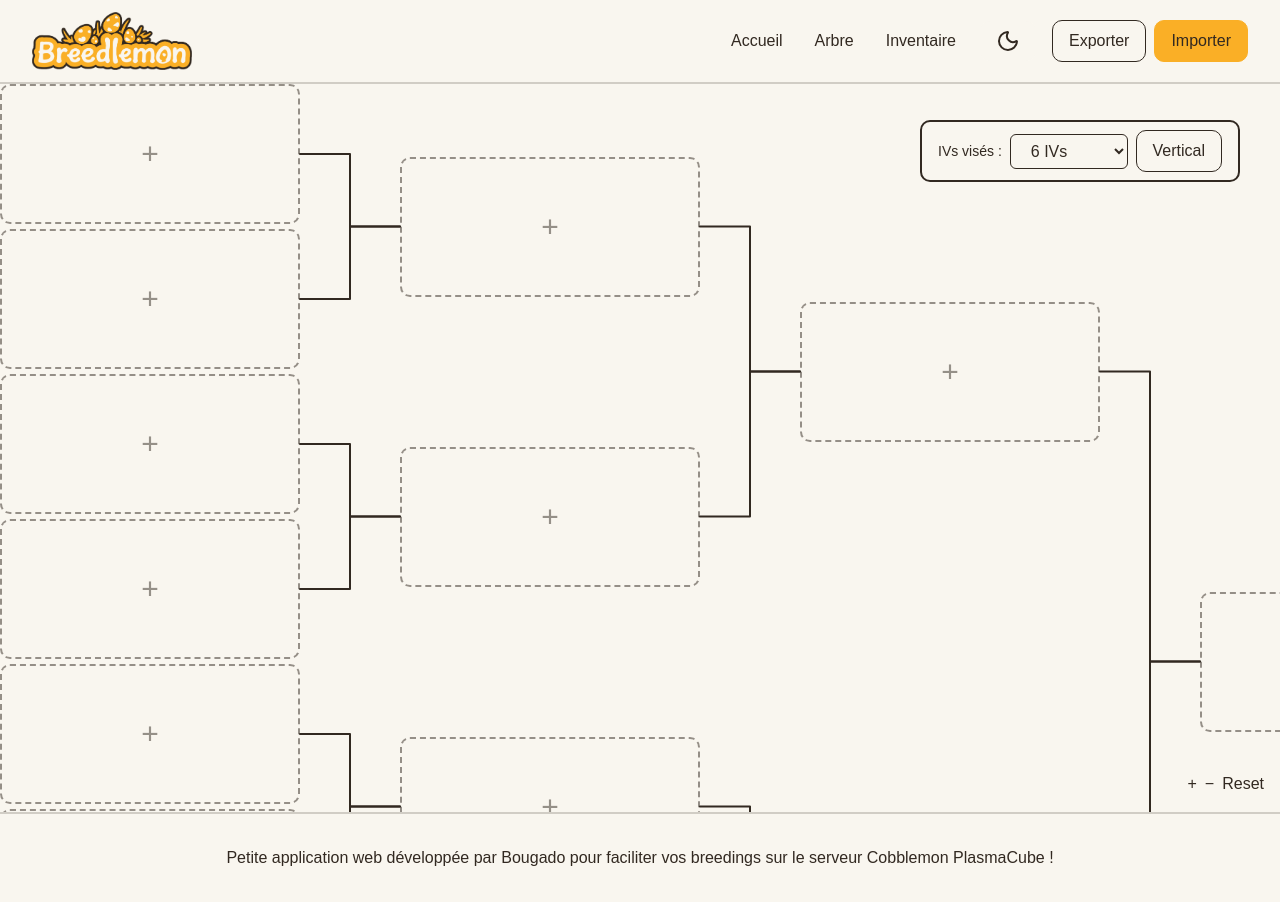
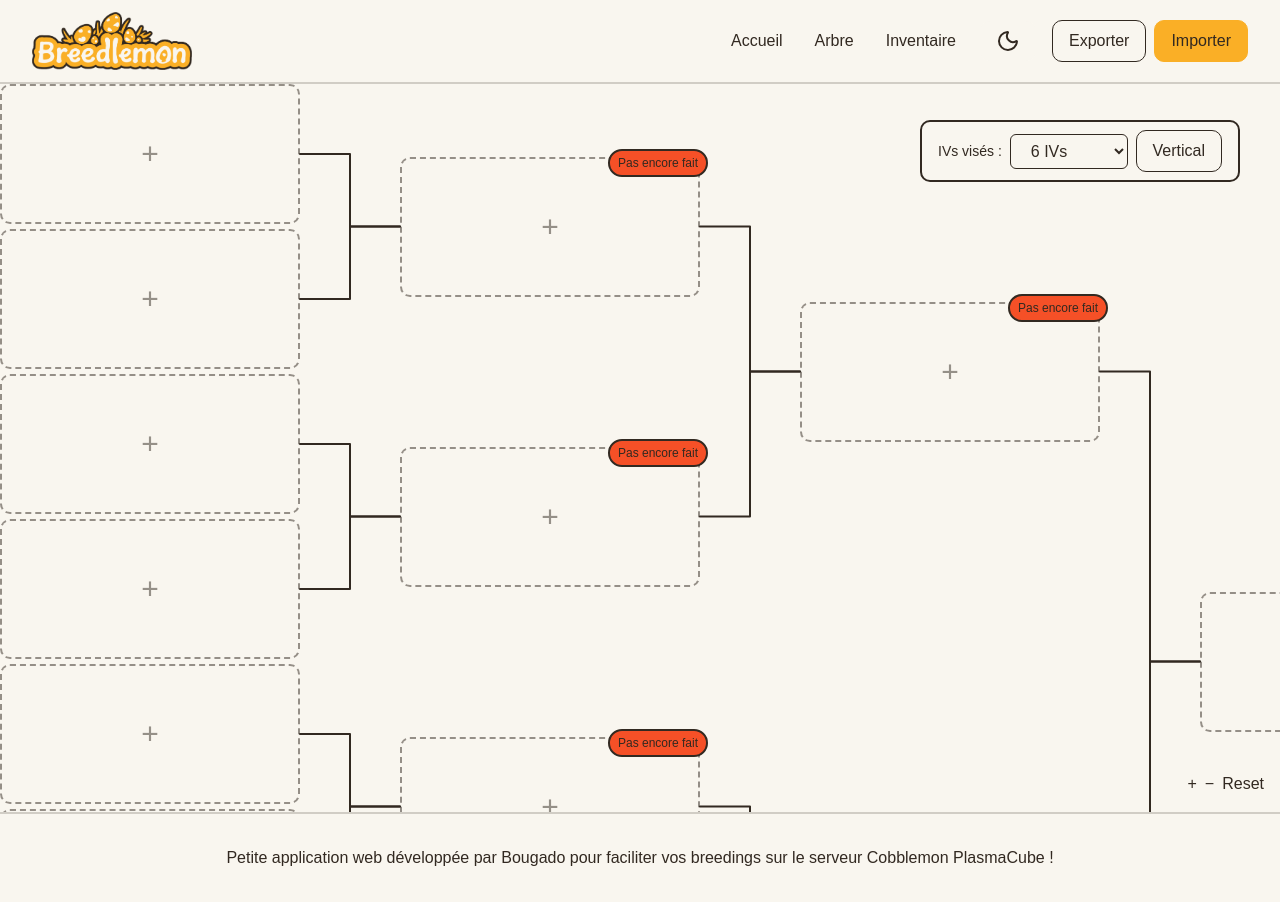
Before and after one commit to BougadoGaboudo/breedlemon, a Next.js app: page /tree in a window 1280 px wide. Built offline with nearby package versions, Linux system fonts and the light colour scheme; a web font is replaced by a local one.

Commit message:
feat(status): add breeding status on tree

```diff
--- a/components/GenealogyTreeView.tsx
+++ b/components/GenealogyTreeView.tsx
@@ -4,7 +4,12 @@ import { useMemo, useState } from "react";
 import { PokemonSpecies } from "@/types";
 import { useGenealogyTreeStore } from "@/stores/genealogyTreeStore";
 import { useInventoryStore } from "@/stores/inventoryStore";
-import { getEligibleEntriesForSlot, getEligibleSpeciesForSlot, getForcedGenderForSlot } from "@/lib/genealogyTree";
+import {
+  getEligibleEntriesForSlot,
+  getEligibleSpeciesForSlot,
+  getForcedGenderForSlot,
+  getPairingKey,
+} from "@/lib/genealogyTree";
 import { computeLayout } from "@/lib/layout";
 import { Canvas } from "./Canvas";
 import { CanvasEdges } from "./CanvasEdges";
@@ -27,6 +32,8 @@ export function GenealogyTreeView({ allSpecies }: { allSpecies: PokemonSpecies[]
   const assignSlot = useGenealogyTreeStore((s) => s.assignSlot);
   const entries = useInventoryStore((s) => s.entries);
   const addEntry = useInventoryStore((s) => s.addEntry);
+  const pairingStatus = useGenealogyTreeStore((s) => s.pairingStatus);
+  const setPairingStatus = useGenealogyTreeStore((s) => s.setPairingStatus);
   const { breedSlot, canBreedSlot } = useTreeBreed(allSpecies);
 
   const [orientation, setOrientation] = useState<"horizontal" | "vertical">("horizontal");
@@ -121,6 +128,14 @@ export function GenealogyTreeView({ allSpecies }: { allSpecies: PokemonSpecies[]
                 onClick={() => setSelectedSlot({ genIndex: node.genIndex, slotIndex: node.slotIndex })}
                 canBreed={!entry && canBreedSlot(node.genIndex, node.slotIndex)}
                 onBreed={() => breedSlot(node.genIndex, node.slotIndex)}
+                pairingStatus={
+                  node.genIndex > 0
+                    ? (pairingStatus[getPairingKey(node.genIndex, node.slotIndex)] ?? "not_started")
+                    : undefined
+                }
+                onPairingStatusChange={
+                  node.genIndex > 0 ? (status) => setPairingStatus(node.genIndex, node.slotIndex, status) : undefined
+                }
               />
             </div>
           );
--- /dev/null
+++ b/components/PairingStatusBadge.tsx
@@ -0,0 +1,37 @@
+"use client";
+
+import { PairingStatus } from "@/lib/genealogyTree";
+
+type PairingStatusBadgeProps = {
+  status: PairingStatus;
+  onChange: (status: PairingStatus) => void;
+};
+
+const STATUS_ORDER: PairingStatus[] = ["not_started", "in_progress", "done"];
+
+const STATUS_CONFIG: Record<PairingStatus, { label: string; color: string }> = {
+  not_started: { label: "Pas encore fait", color: "bg-red-500" },
+  in_progress: { label: "En cours", color: "bg-primary-500" },
+  done: { label: "Terminé", color: "bg-green-500" },
+};
+
+export function PairingStatusBadge({ status, onChange }: PairingStatusBadgeProps) {
+  const handleClick = (e: React.MouseEvent) => {
+    e.stopPropagation();
+    const nextIndex = (STATUS_ORDER.indexOf(status) + 1) % STATUS_ORDER.length;
+    onChange(STATUS_ORDER[nextIndex]);
+  };
+
+  const { label, color } = STATUS_CONFIG[status];
+
+  return (
+    <button
+      type="button"
+      onClick={handleClick}
+      title={`${label} - clique pour changer`}
+      className={`absolute -top-2 -right-2 flex items-center gap-1 px-2 py-1 rounded-full border-2 border-dark-500  text-xs cursor-pointer z-10 ${color}`}
+    >
+      {label}
+    </button>
+  );
+}
--- a/components/SaveFileControls.tsx
+++ b/components/SaveFileControls.tsx
@@ -15,13 +15,14 @@ export function SaveFileControls() {
   const targetIvCount = useGenealogyTreeStore((s) => s.targetIvCount);
   const tree = useGenealogyTreeStore((s) => s.tree);
   const loadTree = useGenealogyTreeStore((s) => s.loadTree);
+  const pairingStatus = useGenealogyTreeStore((s) => s.pairingStatus);
 
   const fileInputRef = useRef<HTMLInputElement>(null);
 
   const handleExport = () =>
     exportBreedlemonData({
       inventory: { entries, nextDisplayNumber },
-      genealogyTree: { targetIvCount, tree },
+      genealogyTree: { targetIvCount, tree, pairingStatus },
     });
 
   const handleFileSelected = (e: React.ChangeEvent<HTMLInputElement>) => {
@@ -35,7 +36,7 @@ export function SaveFileControls() {
         return;
       }
       loadEntries(parsed.inventory.entries, parsed.inventory.nextDisplayNumber);
-      loadTree(parsed.genealogyTree.targetIvCount, parsed.genealogyTree.tree);
+      loadTree(parsed.genealogyTree.targetIvCount, parsed.genealogyTree.tree, parsed.genealogyTree.pairingStatus);
     });
 
     e.target.value = "";
--- a/components/TreeCard.tsx
+++ b/components/TreeCard.tsx
@@ -9,6 +9,8 @@ import { useGenealogyTreeStore } from "@/stores/genealogyTreeStore";
 import { TreeCardPreview } from "./TreeCardPreview";
 import { useRef, useState } from "react";
 import { cn } from "@/lib/utils";
+import { PairingStatus } from "@/lib/genealogyTree";
+import { PairingStatusBadge } from "./PairingStatusBadge";
 
 type TreeCardProps = {
   entry: InventoryEntry | undefined;
@@ -16,9 +18,19 @@ type TreeCardProps = {
   onClick: () => void;
   canBreed?: boolean;
   onBreed?: () => void;
+  pairingStatus?: PairingStatus;
+  onPairingStatusChange?: (status: PairingStatus) => void;
 };
 
-export function TreeCard({ entry, allSpecies, onClick, canBreed, onBreed }: TreeCardProps) {
+export function TreeCard({
+  entry,
+  allSpecies,
+  onClick,
+  canBreed,
+  onBreed,
+  pairingStatus,
+  onPairingStatusChange,
+}: TreeCardProps) {
   const fertilityUsage = useGenealogyTreeStore((s) => s.fertilityUsage);
   const containerRef = useRef<HTMLDivElement>(null);
   const [previewHorizontal, setPreviewHorizontal] = useState<"left" | "right">("right");
@@ -39,9 +51,15 @@ export function TreeCard({ entry, allSpecies, onClick, canBreed, onBreed }: Tree
     setPreviewVertical(spaceBelowTop >= PREVIEW_HEIGHT_ESTIMATE ? "top" : "bottom");
   };
 
+  const badge =
+    pairingStatus && onPairingStatusChange ? (
+      <PairingStatusBadge status={pairingStatus} onChange={onPairingStatusChange} />
+    ) : null;
+
   if (!entry) {
     if (canBreed) {
       return (
+        <div className="relative w-full h-full">
           <button
             type="button"
             onClick={onBreed}
@@ -49,10 +67,13 @@ export function TreeCard({ entry, allSpecies, onClick, canBreed, onBreed }: Tree
           >
             Breed
           </button>
+          {badge}
+        </div>
       );
     }
 
     return (
+      <div className="relative w-full h-full">
         <button
           type="button"
           onClick={onClick}
@@ -60,6 +81,8 @@ export function TreeCard({ entry, allSpecies, onClick, canBreed, onBreed }: Tree
         >
           <span className="text-3xl text-dark-500/50">+</span>
         </button>
+        {badge}
+      </div>
     );
   }
 
@@ -116,6 +139,7 @@ export function TreeCard({ entry, allSpecies, onClick, canBreed, onBreed }: Tree
         <p className="text-xs">{stats.map((s) => entry.draft.ivs[s]).join("/")}</p>
         <p className="text-xs text-dark-500/70">{stats.map((s) => statLabels[s]).join("/")}</p> */}
       </button>
+      {badge}
       <div
         className={cn(
           "absolute w-80 opacity-0 invisible group-hover:opacity-100 group-hover:visible transition-opacity pointer-events-none z-50",
--- a/lib/breedlemonFile.ts
+++ b/lib/breedlemonFile.ts
@@ -1,5 +1,5 @@
 import { InventoryEntry } from "@/stores/inventoryStore";
-import { GenealogyTree } from "@/lib/genealogyTree";
+import { GenealogyTree, PairingStatus } from "@/lib/genealogyTree";
 
 export type BreedlemonFile = {
   version: 1;
@@ -10,6 +10,7 @@ export type BreedlemonFile = {
   genealogyTree: {
     targetIvCount: number;
     tree: GenealogyTree;
+    pairingStatus?: Record<string, PairingStatus>;
   };
 };
 
--- a/lib/genealogyTree.ts
+++ b/lib/genealogyTree.ts
@@ -28,6 +28,30 @@ export type TreeBreed = {
     slotIndex: number;
   };
 };
+
+export type PairingStatus = "not_started" | "in_progress" | "done";
+
+export function getPairingKey(genIndex: number, slotIndex: number): string {
+  return `${genIndex}-${slotIndex}`;
+}
+
+export function shiftPairingStatus(
+  status: Record<string, PairingStatus>,
+  oldTreeLength: number,
+  newTreeLength: number,
+): Record<string, PairingStatus> {
+  const diff = oldTreeLength - newTreeLength;
+  const result: Record<string, PairingStatus> = {};
+
+  for (const [key, value] of Object.entries(status)) {
+    const [genIndexStr, slotIndexStr] = key.split("-");
+    const newGenIndex = Number(genIndexStr) - diff;
+    if (newGenIndex < 1 || newGenIndex >= newTreeLength) continue;
+    result[getPairingKey(newGenIndex, Number(slotIndexStr))] = value;
+  }
+
+  return result;
+}
 
 export function createEmptyTree(targetIvCount: number): GenealogyTree {
   if (targetIvCount < 2 || targetIvCount > 6) {
--- a/stores/genealogyTreeStore.ts
+++ b/stores/genealogyTreeStore.ts
@@ -1,16 +1,27 @@
 import { create } from "zustand";
 import { persist } from "zustand/middleware";
-import { GenealogyTree, createEmptyTree, getParentSlotsForChild, resizeTree } from "@/lib/genealogyTree";
+import {
+  GenealogyTree,
+  PairingStatus,
+  createEmptyTree,
+  getPairingKey,
+  getParentSlotsForChild,
+  resizeTree,
+  shiftPairingStatus,
+} from "@/lib/genealogyTree";
 
 type GenealogyTreeState = {
   targetIvCount: number;
   tree: GenealogyTree;
   fertilityUsage: Record<string, number>;
+  pairingStatus: Record<string, PairingStatus>;
 
   setTargetIvCount: (count: number) => void;
   assignSlot: (genIndex: number, slotIndex: number, inventoryEntryId: string | undefined) => void;
   removeEntryFromTree: (inventoryEntryId: string) => void;
-  loadTree: (targetIvCount: number, tree: GenealogyTree) => void;
+  loadTree: (targetIvCount: number, tree: GenealogyTree, pairingStatus?: Record<string, PairingStatus>) => void;
+  setPairingStatus: (genIndex: number, slotIndex: number, status: PairingStatus) => void;
+  clearAllSlots: () => void;
 };
 
 function computeFertilityUsage(tree: GenealogyTree): Record<string, number> {
@@ -43,6 +54,7 @@ export const useGenealogyTreeStore = create<GenealogyTreeState>()(
       targetIvCount: 6,
       tree: createEmptyTree(6),
       fertilityUsage: {},
+      pairingStatus: {},
 
       setTargetIvCount: (count) =>
         set((state) => {
@@ -51,6 +63,7 @@ export const useGenealogyTreeStore = create<GenealogyTreeState>()(
             targetIvCount: count,
             tree: newTree,
             fertilityUsage: computeFertilityUsage(newTree),
+            pairingStatus: shiftPairingStatus(state.pairingStatus, state.tree.length, newTree.length),
           };
         }),
 
@@ -80,11 +93,23 @@ export const useGenealogyTreeStore = create<GenealogyTreeState>()(
           };
         }),
 
-      loadTree: (targetIvCount, tree) =>
+      loadTree: (targetIvCount, tree, pairingStatus) =>
         set({
           targetIvCount,
           tree,
           fertilityUsage: computeFertilityUsage(tree),
+          pairingStatus: pairingStatus ?? {},
+        }),
+
+      setPairingStatus: (genIndex, slotIndex, status) =>
+        set((state) => ({
+          pairingStatus: { ...state.pairingStatus, [getPairingKey(genIndex, slotIndex)]: status },
+        })),
+
+      clearAllSlots: () =>
+        set((state) => {
+          const newTree = state.tree.map((generation) => generation.map(() => ({ inventoryEntryId: undefined })));
+          return { tree: newTree, fertilityUsage: {}, pairingStatus: {} };
         }),
     }),
     { name: "breedlemon-genealogy-tree" },
--- a/stores/inventoryStore.ts
+++ b/stores/inventoryStore.ts
@@ -17,6 +17,7 @@ type InventoryState = {
   updateEntry: (id: string, draft: ParentPokemonDraft) => void;
   removeEntry: (id: string) => void;
   loadEntries: (entries: InventoryEntry[], nextDisplayNumber: number) => void;
+  clearEntries: () => void;
 };
 
 export const useInventoryStore = create<InventoryState>()(
@@ -59,6 +60,8 @@ export const useInventoryStore = create<InventoryState>()(
       removeEntry: (id) => set((state) => ({ entries: state.entries.filter((e) => e.id !== id) })),
 
       loadEntries: (entries, nextDisplayNumber) => set({ entries, nextDisplayNumber }),
+
+      clearEntries: () => set({ entries: [] }),
     }),
     { name: "breedlemon-inventory" },
   ),
```
Lines whose indentation alone changed are shown as unchanged.
